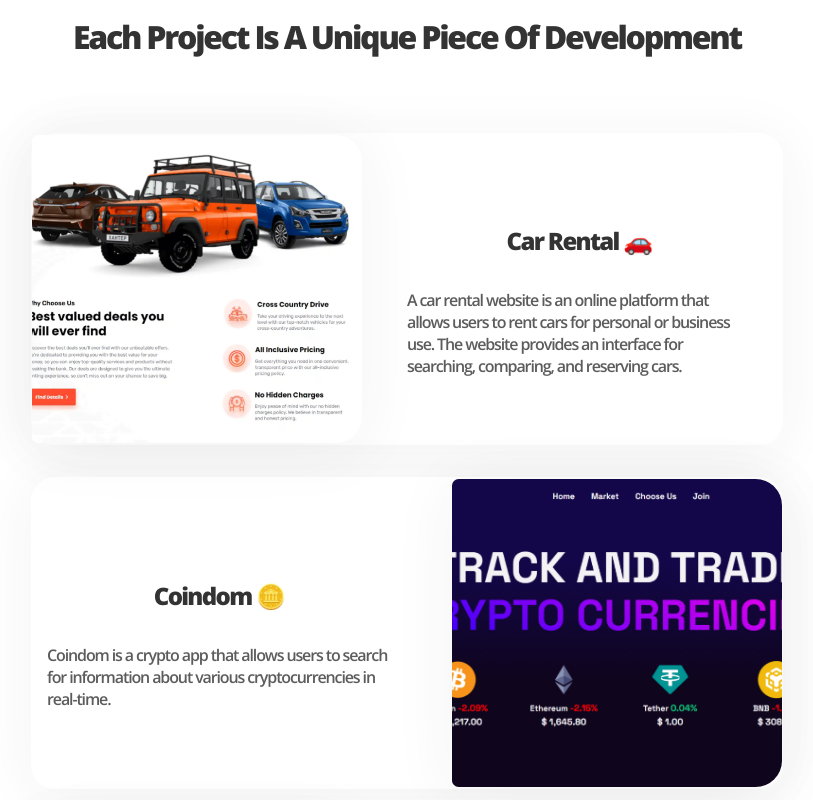
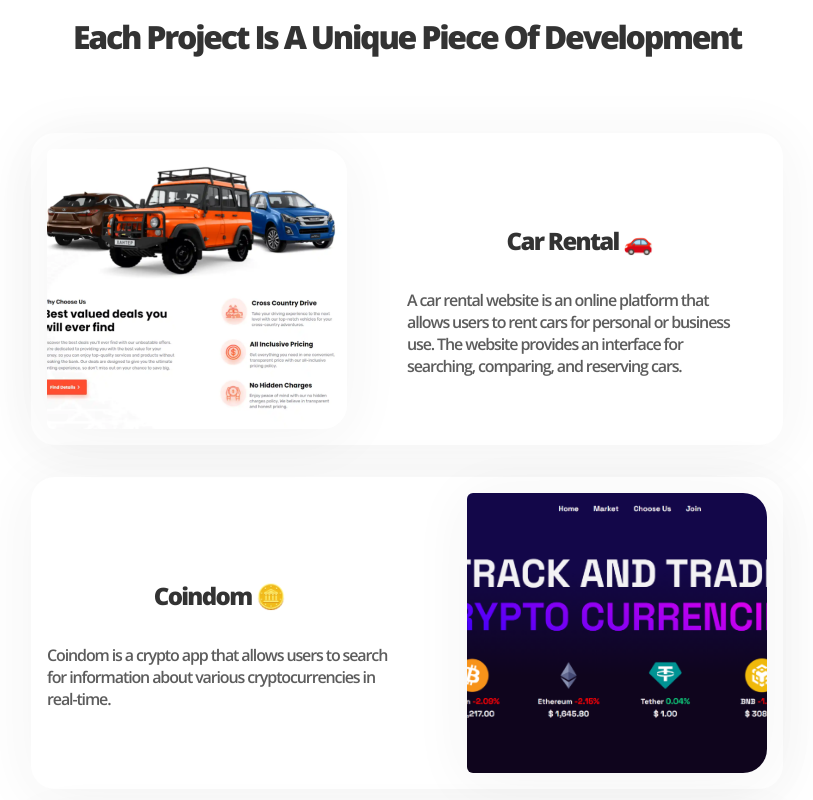
Before and after one commit to nanostackinc/nanostackweb, a React (Vite) app: page / in a window 1280 px wide. Shown: the part 1040-1840 px from the top of the page, without its empty margins (233-1046 px from the left). Built offline with nearby package versions, Linux system fonts and the light colour scheme.

Commit message:
update-card

```diff
--- a/src/assets/style/style.css
+++ b/src/assets/style/style.css
@@ -316,8 +316,8 @@
     height: 280px;
     flex-shrink: 0;
     object-fit: cover;
-    transform: scale(1.1);
-    transition: 0.5s transform ease-in-out;
+    transform: translateY(0);
+    transition: 0.3s transform ease-in-out;
     z-index: 2;
     border-radius: 24px;
     /* nano Drop Shadow */
```
